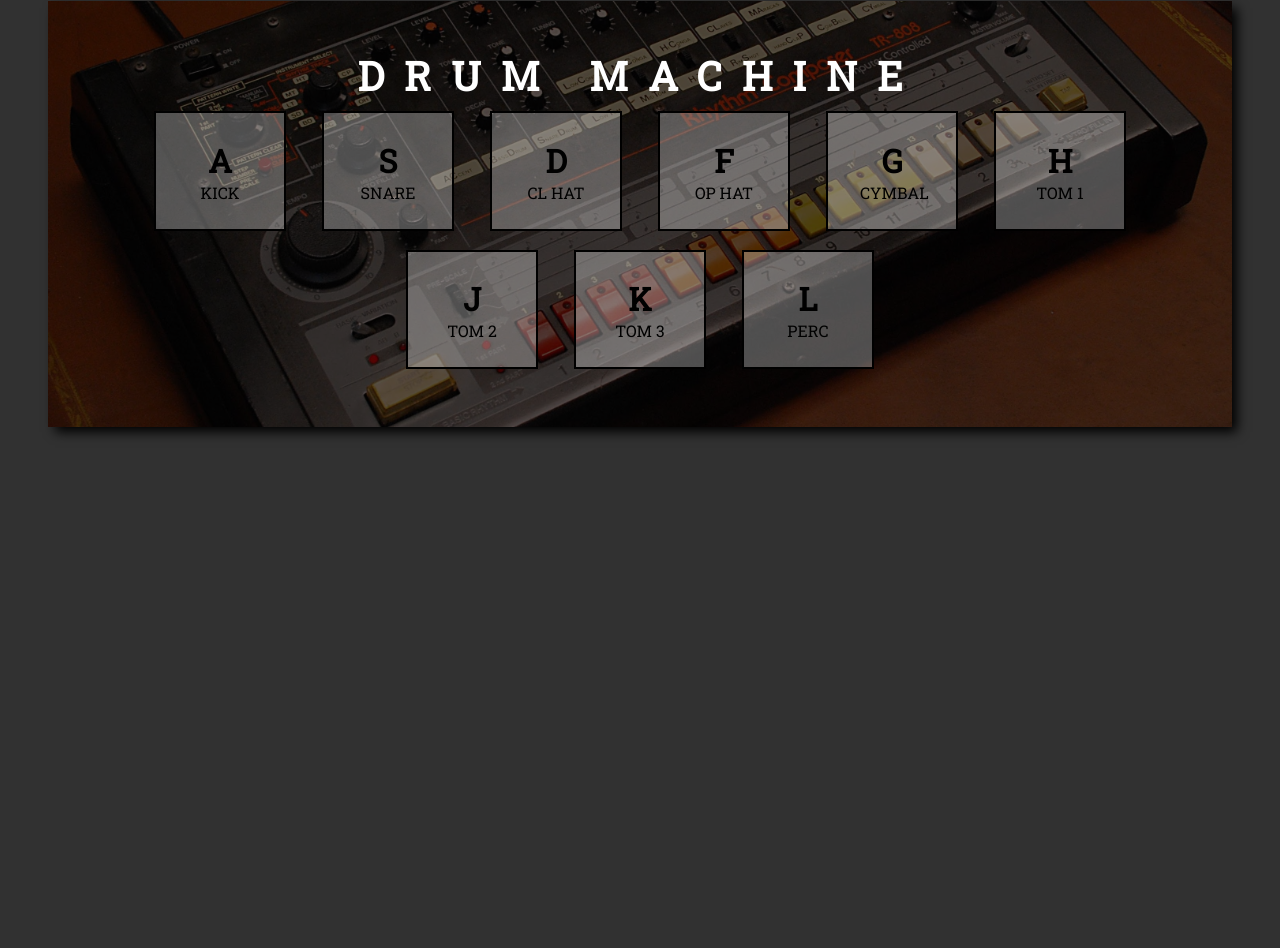
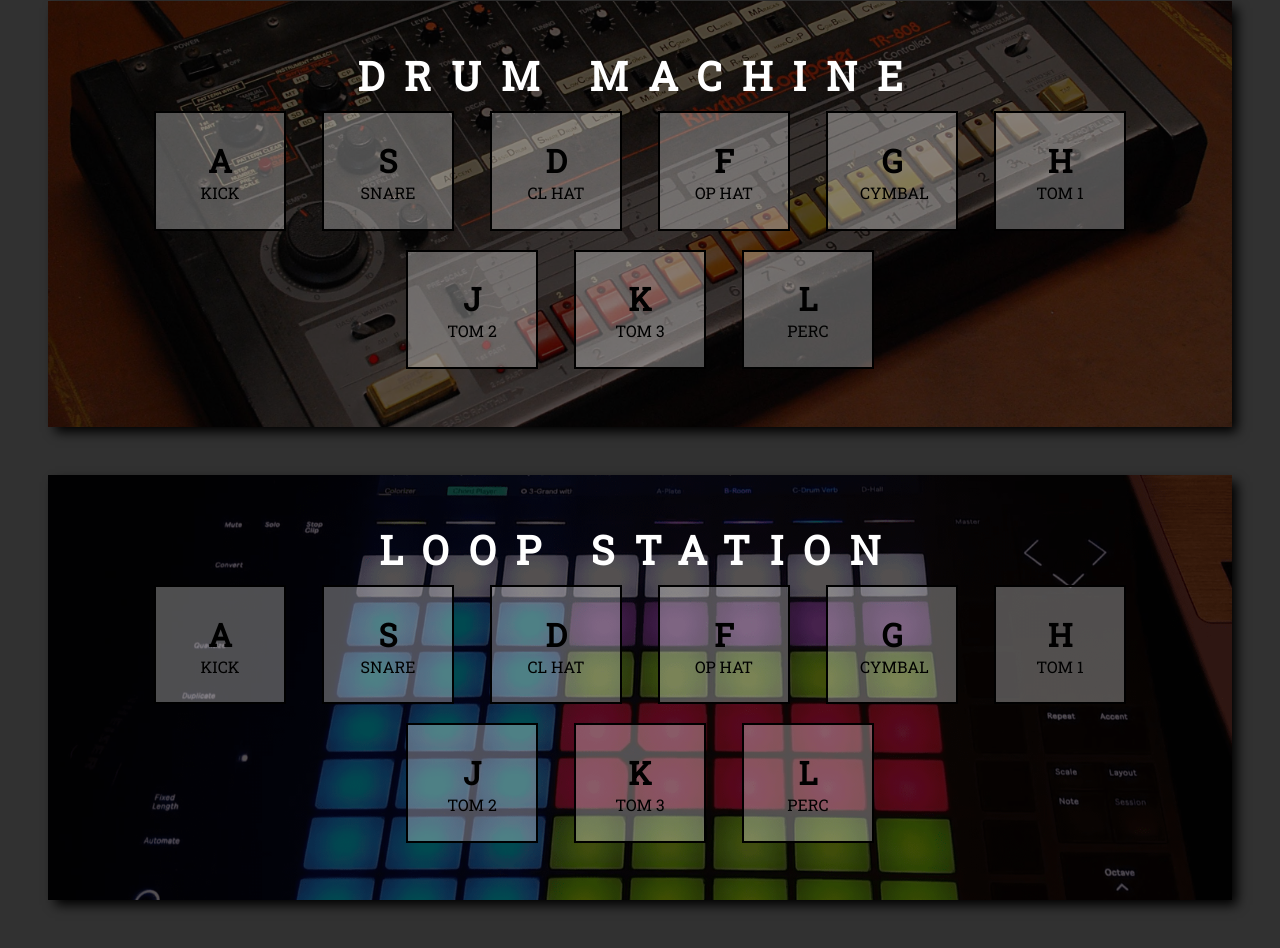
Before and after one commit to saradeclara/Javascript-Sampler, a website: page index.html in a window 1280 px wide. Shown: the part 664-1612 px from the top of the page. Before the commit the page ends 1139 px from the top, so only its background shows below. Drawn offline with Linux system fonts and the light colour scheme.

Commit message:
loopStation: loopstation section added to index.html

```diff
--- a/index.html
+++ b/index.html
@@ -90,7 +90,46 @@
             <span class="label">PERC</span>
         </p>
     </div>
-
+    <div id="loopstation">
+        <h2>LOOP STATION
+        </h2>
+        <p class="key" id="a">
+            A
+            <span class="label">KICK</span>
+        </p>
+        <p class="key" id="s">
+            S
+            <span class="label">SNARE</span>
+        </p>
+        <p class="key" id="d">
+            D
+            <span class="label">CL HAT</span>
+        </p>
+        <p class="key" id="f">
+            F
+            <span class="label">OP HAT</span>
+        </p>
+        <p class="key" id="g">
+            G
+            <span class="label">CYMBAL</span>
+        </p>
+        <p class="key" id="h">
+            H
+            <span class="label">TOM 1</span>
+        </p>
+        <p class="key" id="j">
+            J
+            <span class="label">TOM 2</span>
+        </p>
+        <p class="key" id="k">
+            K
+            <span class="label">TOM 3</span>
+        </p>
+        <p class="key" id="l">
+            L
+            <span class="label">PERC</span>
+        </p>
+    </div>
 
     <div id="audio">
         <audio id="kick">
--- a/style.css
+++ b/style.css
@@ -31,7 +31,7 @@ h2 {
     letter-spacing: .5em;
 }
 
-#drummachine, #acousticdrums {
+#drummachine, #acousticdrums, #loopstation {
     padding: 3em;
     background-blend-mode: overlay;
     height: auto;
@@ -50,6 +50,13 @@ h2 {
 
 #acousticdrums {
     background: url(img/drums.jpg) rgb(43, 40, 40);
+    background-position: center center;
+    background-size: cover;
+    background-repeat: repeat-y;
+}
+
+#loopstation {
+    background: url(img/loopstation.jpg) rgb(43, 40, 40);
     background-position: center center;
     background-size: cover;
     background-repeat: repeat-y;
```
Also changed, not shown: img/loopstation.jpg (added).
